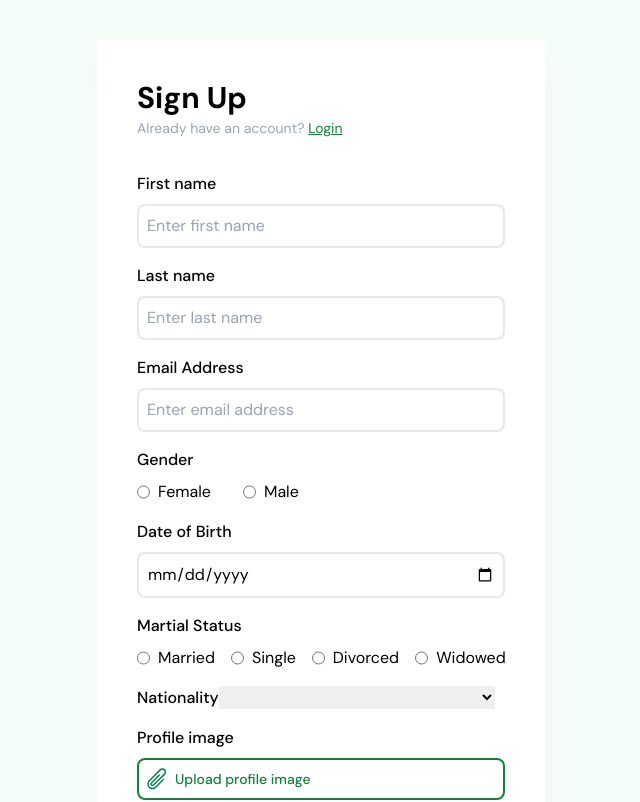
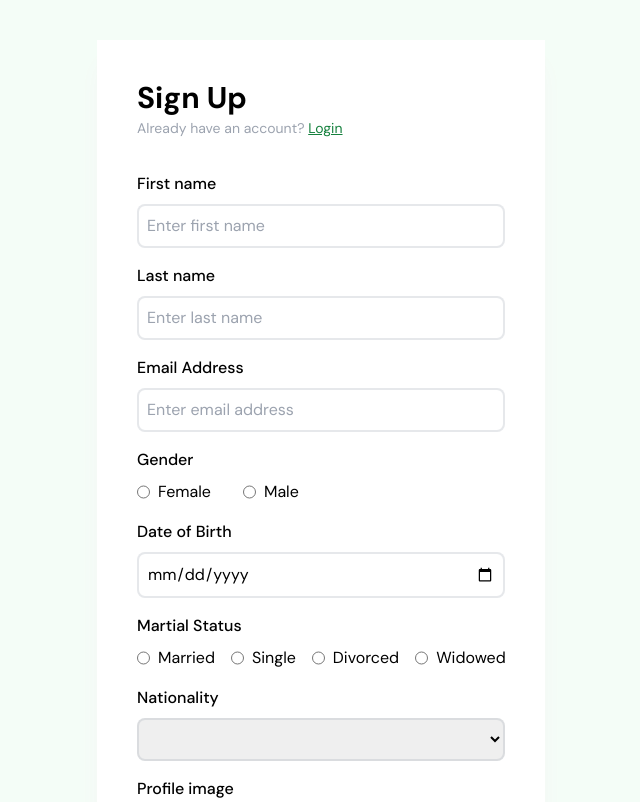
Before and after one commit to MikeManzi/ums-remote-interview, a React (Vite) app in the folder frontend/: page /sign-up in a window 1280 px wide. Shown: the top 802 px of the page, without its empty margins (319-959 px from the left). Built offline with nearby package versions, Linux system fonts and the light colour scheme.

Commit message:
refactor: change signup form styles

```diff
--- a/frontend/src/components/atoms/SelectInput.tsx
+++ b/frontend/src/components/atoms/SelectInput.tsx
@@ -210,12 +210,16 @@ const SelectInput: React.FC<SelectInputProps> = ({
   onChange,
 }) => {
   return (
-    <select value={selectedCountry} onChange={onChange}>
-      {countries.map((country) => (
-        <option key={country} value={country}>
-          {country}
-        </option>
-      ))}
+    <select
+      value={selectedCountry}
+      onChange={onChange}
+      required
+      className="border-2 border-gray-400 w-full border-opacity-25 block outline-none p-2 max-w-sm rounded-lg mt-2">
+        {countries.map((country) => (
+          <option key={country} value={country}>
+            {country}
+          </option>
+        ))}
     </select>
   );
 };
--- a/frontend/src/components/organisms/SignUpForm.tsx
+++ b/frontend/src/components/organisms/SignUpForm.tsx
@@ -26,6 +26,10 @@ const SignUpForm: React.FC = () => {
 
   const handleSubmit = (e: React.ChangeEvent<HTMLFormElement>) => {
     e.preventDefault();
+    if (password !== confirmPassword) {
+      alert("Passwords do not match");
+      return;
+    }
     const formData = new FormData();
     formData.append("email", email);
     formData.append("password", password);
@@ -66,6 +70,7 @@ const SignUpForm: React.FC = () => {
             onChange={(e: React.ChangeEvent<HTMLInputElement>) =>
               setFirstName(e.target.value)
             }
+            required
           />
         </div>
         <div className="mt-4">
@@ -78,6 +83,7 @@ const SignUpForm: React.FC = () => {
             onChange={(e: React.ChangeEvent<HTMLInputElement>) =>
               setLastName(e.target.value)
             }
+            required
           />
         </div>
         <div className="mt-4">
@@ -90,6 +96,7 @@ const SignUpForm: React.FC = () => {
             onChange={(e: React.ChangeEvent<HTMLInputElement>) =>
               setEmail(e.target.value)
             }
+            required
           />
         </div>
         <div className="mt-4">
@@ -125,6 +132,7 @@ const SignUpForm: React.FC = () => {
             onChange={(e: React.ChangeEvent<HTMLInputElement>) =>
               setDob(e.target.value)
             }
+            required
           />
         </div>
         <div className="mt-4">
@@ -186,6 +194,7 @@ const SignUpForm: React.FC = () => {
               name="image"
               className="opacity-0 absolute overflow-hidden -z-1"
               onChange={handleFileChange}
+              required
             />
             <div className="ml-2 text-sm text-green-700 font-medium">
               Upload profile image
@@ -202,6 +211,7 @@ const SignUpForm: React.FC = () => {
             onChange={(e: React.ChangeEvent<HTMLInputElement>) =>
               setPassword(e.target.value)
             }
+            required
           />
         </div>
         <div className="my-4">
@@ -214,6 +224,7 @@ const SignUpForm: React.FC = () => {
             onChange={(e: React.ChangeEvent<HTMLInputElement>) =>
               setConfirmPassword(e.target.value)
             }
+            required
           />
         </div>
 
--- a/frontend/src/components/organisms/Table.tsx
+++ b/frontend/src/components/organisms/Table.tsx
@@ -88,7 +88,7 @@ export default function Table({ headers, data, handleAction }: TableProps) {
                     </div>
                     <SubMenu
                       verify={
-                        row["status"] === "UNVERIFIED"
+                        row["status"] === "PENDING VERIFICATION"
                           ? () => handleAction("verify", row)
                           : false
                       }
--- a/frontend/src/components/organisms/ViewRequest.tsx
+++ b/frontend/src/components/organisms/ViewRequest.tsx
@@ -1,7 +1,23 @@
 import CloseButton from "../atoms/CloseButton";
 import Button from "../atoms/Button";
+import { useNavigate } from "react-router-dom";
+import { useDispatch } from "react-redux";
+import { verifyAccount } from "../../services";
+import { setRequest } from "../../store/reducers/userSlice";
 
 export default function ViewRequest({ setView, request }: { setView: any, request: any }) {
+  const navigate = useNavigate();
+  const dispatch = useDispatch();
+
+  const handleVerify = (id: string) => {
+    verifyAccount(id)
+      .then((_res) => {
+        dispatch(setRequest(null))
+        setView(false)
+        navigate("/dashboard")
+      })
+      .catch((err) => console.log(err));
+  }
   return (
     <div className="mt-4 max-w-md p-10 mx-auto bg-white shadow-xl shadow-neutral-100 flex flex-col">
       <div className="flex justify-between items-center">
@@ -29,7 +45,7 @@ export default function ViewRequest({ setView, request }: { setView: any, reques
           <Button type="button" cancel>
             Reject verification
           </Button>
-          <Button type="button">Verify Account</Button>
+          <Button type="button" onClick={handleVerify(request.userId)}>Verify Account</Button>
         </div>
       </form>
     </div>
```
